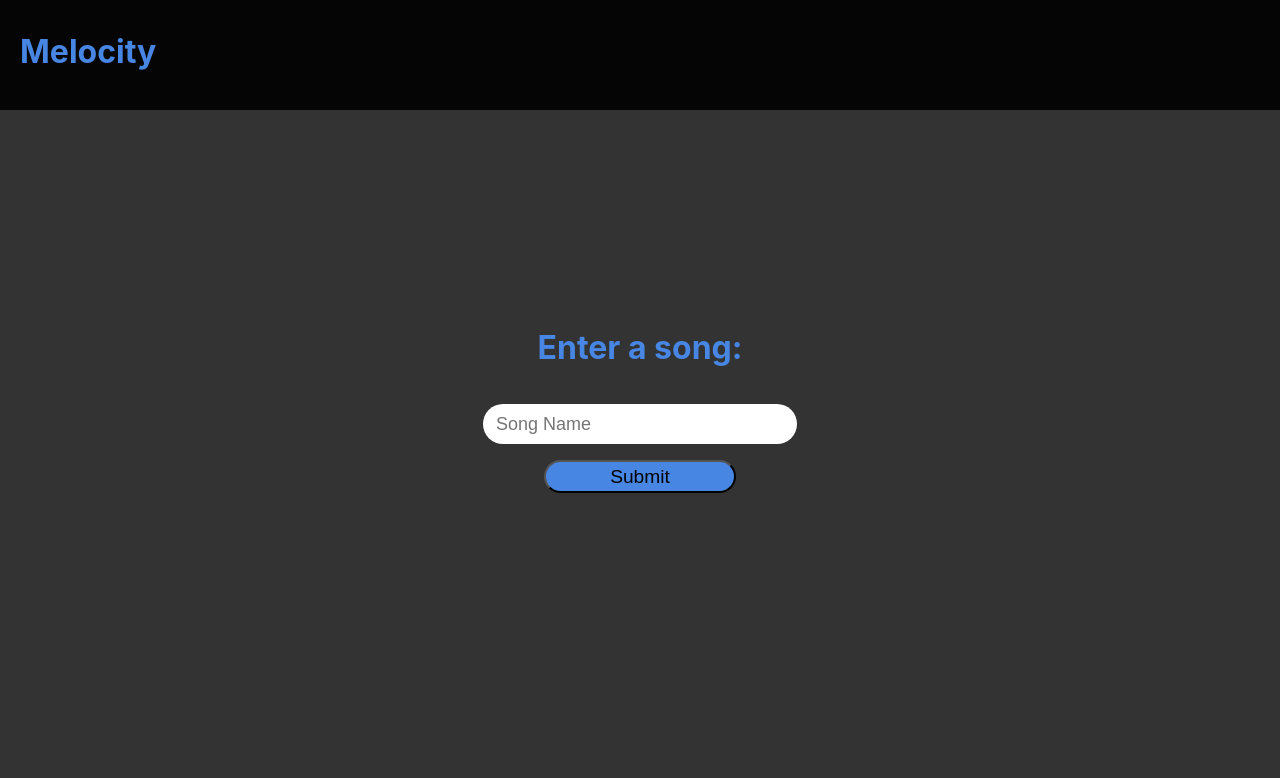
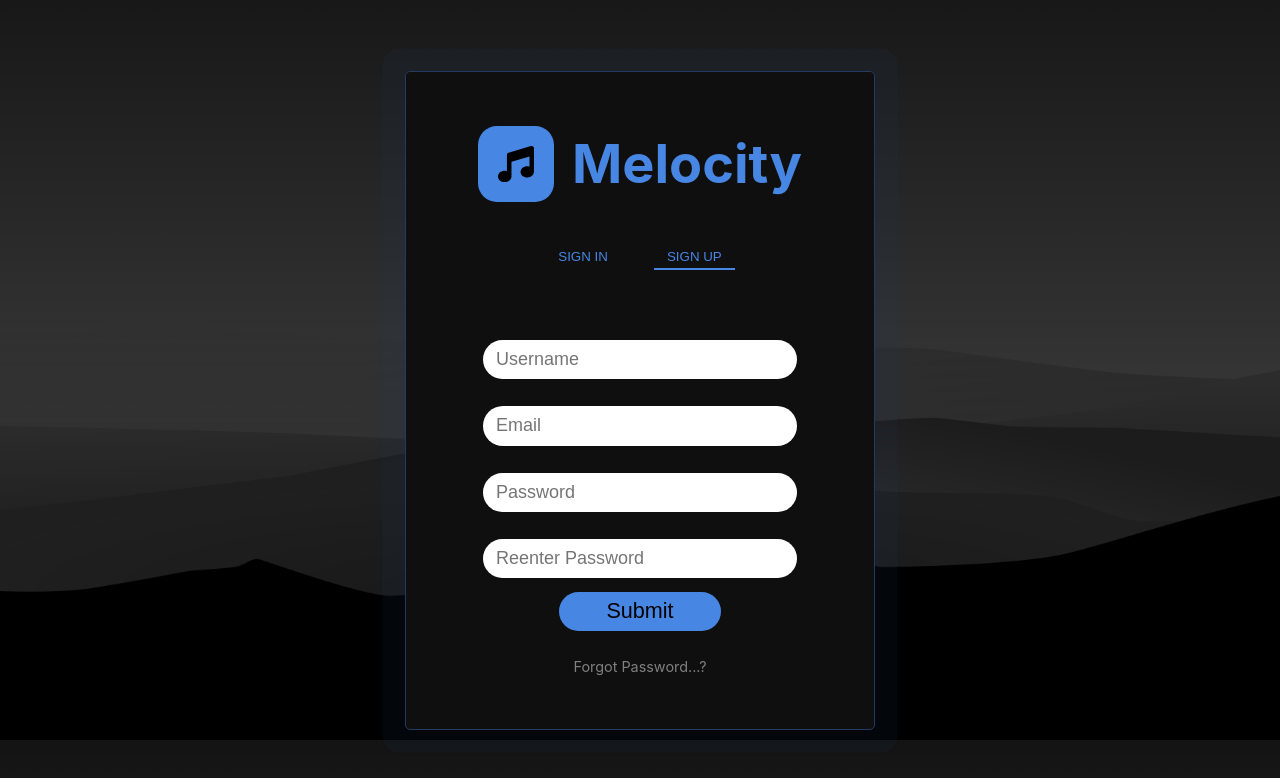
Before and after one commit to shrav-prakash/melocity, a React (Create React App) app: page /login in a window 1280 px wide. Shown: the top 778 px of the page. Built offline with nearby package versions, Linux system fonts and the light colour scheme.

Commit message:
feat: Router/fix: Validation

```diff
--- a/package.json
+++ b/package.json
@@ -9,6 +9,7 @@
     "react": "^18.2.0",
     "react-dom": "^18.2.0",
     "react-hook-form": "^7.34.2",
+    "react-router-dom": "^6.3.0",
     "react-scripts": "5.0.1",
     "web-vitals": "^2.1.4"
   },
--- a/src/App.js
+++ b/src/App.js
@@ -1,13 +1,18 @@
 // import logo from './logo.svg';
 import './App.css';
+import { BrowserRouter, Routes, Route } from "react-router-dom";
 import LoginForm from './components/loginForm/loginForm';
 import StartPage from './components/startPage/startPage';
 
 function App() {
   return (
     <div>
-      {/* <LoginForm /> */}
-      <StartPage />
+      <BrowserRouter>
+        <Routes>
+          <Route path='/login' element={<LoginForm />} />
+          <Route path='/' element={<StartPage />} />
+        </Routes>
+      </BrowserRouter>
     </div>
   );
 }
--- a/src/components/Form/field.js
+++ b/src/components/Form/field.js
@@ -3,7 +3,7 @@ import './forml.css'
 function Field(props) {
     return (
         <div className="fu">
-            {/* <p>{props.err?.[props.fieldname] && 'xyzzzz'}</p> */}
+            <p id="err">{props.err?.[props.fieldname] && 'Please match the required format'}</p>
             <input
                 type={props.fieldtype}
                 placeholder={props.fieldname}
--- a/src/components/Form/forml.css
+++ b/src/components/Form/forml.css
@@ -14,6 +14,12 @@ button:hover {
   flex-direction: column;
   align-items: flex-start;
   /* height: 50px; */
+}
+
+#err {
+  font-size: 0.6em;
+  color: red;
+  height: 0.5em;
 }
 
 .bgbox {
@@ -34,7 +40,7 @@ button:hover {
 
 .fields {
   height: 14em;
-  gap: 1.5em;
+  gap: 0em;
   display: flex;
   flex-direction: column;
 }
--- a/src/components/Form/forml.js
+++ b/src/components/Form/forml.js
@@ -30,11 +30,16 @@ function Forml() {
     const [sel, setsel] = useState(1);
     const { register, formState: { errors }, handleSubmit } = useForm();
 
-    const onSubmit = data => console.log(data)
+    const onSubmit = data => {
+        console.log(data)
+        if (Object.keys(errors).length == 0) {
+            window.location = "/";
+        }
+    }
     console.log(errors)
 
     return (
-        <form className="bgbox" onSubmit={handleSubmit(onSubmit)}>
+        <form className="bgbox" onSubmit={handleSubmit(onSubmit)} action="/">
             <div className='heading'>
                 <img src={ico} className='logo' /><span className='melo'>Melocity</span>
             </div>
```
Also changed, not shown: 1 other file (tests, documents, lock files or other folders).
